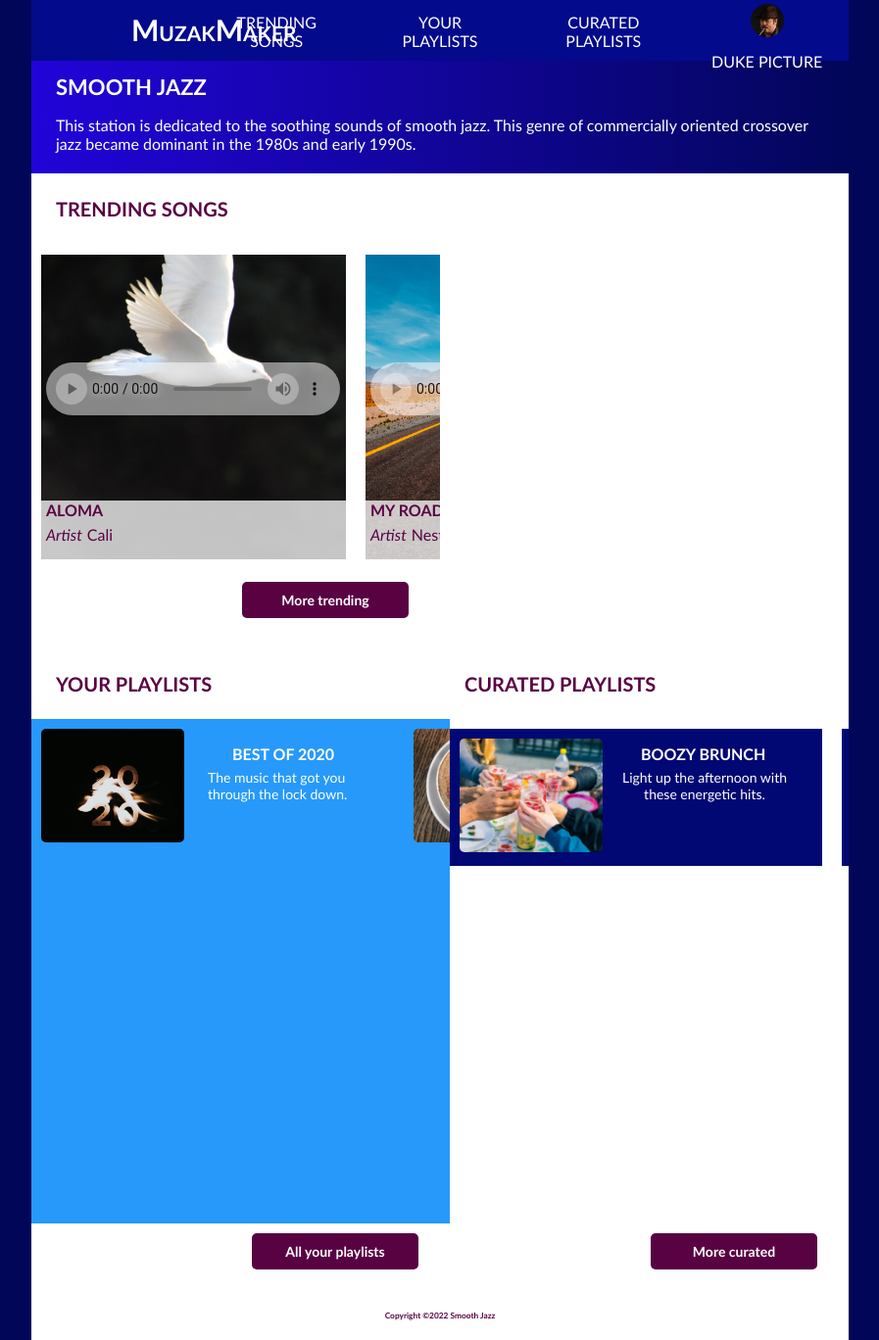
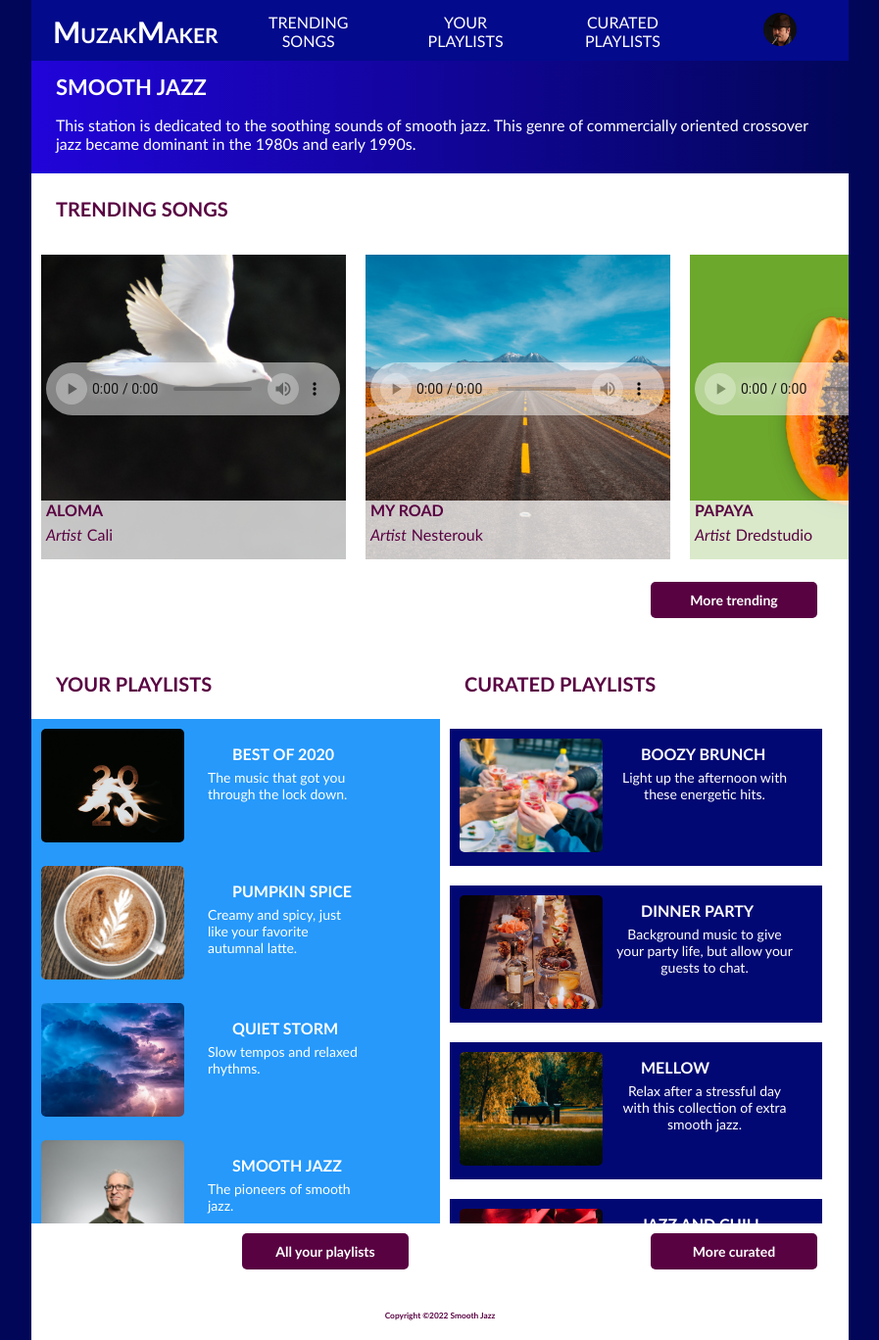
Before and after one commit to DRobbers/streamingmediaB, a plain HTML site: page index.html in a window 1280 px wide. Shown: the whole page at 98% size, without its empty margins (191-1088 px from the left). Drawn offline with Linux system fonts and the light colour scheme.

Commit message:
finished

```diff
--- a/index.html
+++ b/index.html
@@ -25,7 +25,7 @@
     <li><a href="#trending">Trending <br>Songs</a></li>
     <li><a href="#playlist">Your <br>Playlists</a></li>
     <li><a href="#curated">Curated <br>Playlists</a></li>
-    <li><a href="user"><img src="images/duke-silver.png"></a>Duke picture</li>
+    <li><a href="user"><img src="images/duke-silver.png" alt=Duke picture></a></li>
 </ul>
 </nav>
 
--- a/styles.css
+++ b/styles.css
@@ -238,7 +238,7 @@ input:checked ~ label:not(.steps) span:after {
 width: 15px;
 }
 #playlists ::-webkit-scrollbar-track, #curated ::-webkit-scrollbar-track  {
-box-shadow: inset 0 0 15px #020659;;
+box-shadow: inset 0 0 15px #020659;
 }
 #playlists ::-webkit-scrollbar-thumb, #curated ::-webkit-scrollbar-thumb {
     background: #020659;
@@ -302,34 +302,7 @@ audio::-webkit-media-controls-enclosure {
     height: 50px;
     width: 350px;
 }
-/* dl {
-    display: flex;
-}
-dt {
-    padding-right: 5px;
-} */
-/* audio {
 
-    position: absolute;
-    bottom: 150px;
-    left: 5px;
-
-} */
-/* .more {
-    text-decoration: none;
-    background-color: #590242;
-    color: #ffffff;
-    border-radius: 5px;
-    padding: 10px;
-    width: 150px;
-    display: block;
-    text-align: center;
-    margin: 10px 0 30px 32px;
-
-}
-.more:hover {
-background-color: #020659;
-} */
 
 ul {
     overflow: hidden;
@@ -415,10 +388,11 @@ li a, [href="#home"] {
     box-sizing: border-box;
     padding: 12px;
     height: 100%;
+    position: relative;
+    left: 10px;
+
 }
-[href="home"] {
-    position: static;
-}
+
 
 nav a {
     display: block;
@@ -433,22 +407,29 @@ h2 {
     margin-left: 25px;
 }
 #trending {
-    width: 417px;
+    width: 834px;
     grid-column: 1/3;
 }
 #playlists {
-    width: 427px;
+    width: 417px;
     grid-column: 1/2;
+
 }
 #curated {
     width: 417px;
     grid-column: 2/3;
 
 }
+
+
 #playlists section, #curated section {
     height: 120px;
     width: 360px;
+
+
+
 }
+
 #playlists img, #curated img {
     float: left;
     margin-right: 10px;
@@ -467,11 +448,13 @@ h2 {
     padding-right: 30px;
 }
    #playlists .scroll, #curated .scroll {
+    display: flex;
+    flex-direction: column;
     overflow-x: hidden;
     overflow-y: auto;
     height: 515px;
-    grid-template-rows: repeat(5, 40px);
-    row-gap: 120px;
+    /* grid-template-rows: repeat(5, 40px); */
+    /* row-gap: 120px; */
    }
    .more {
     float: right;
```
